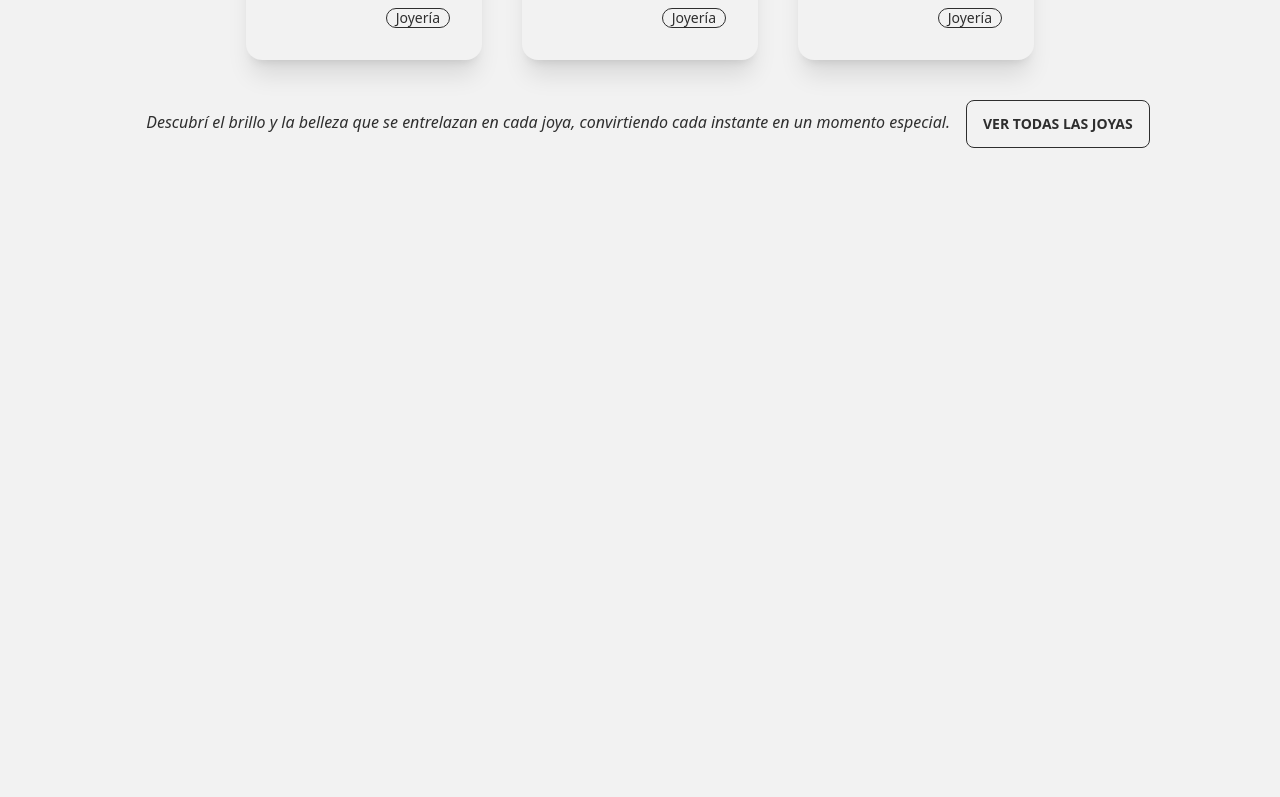
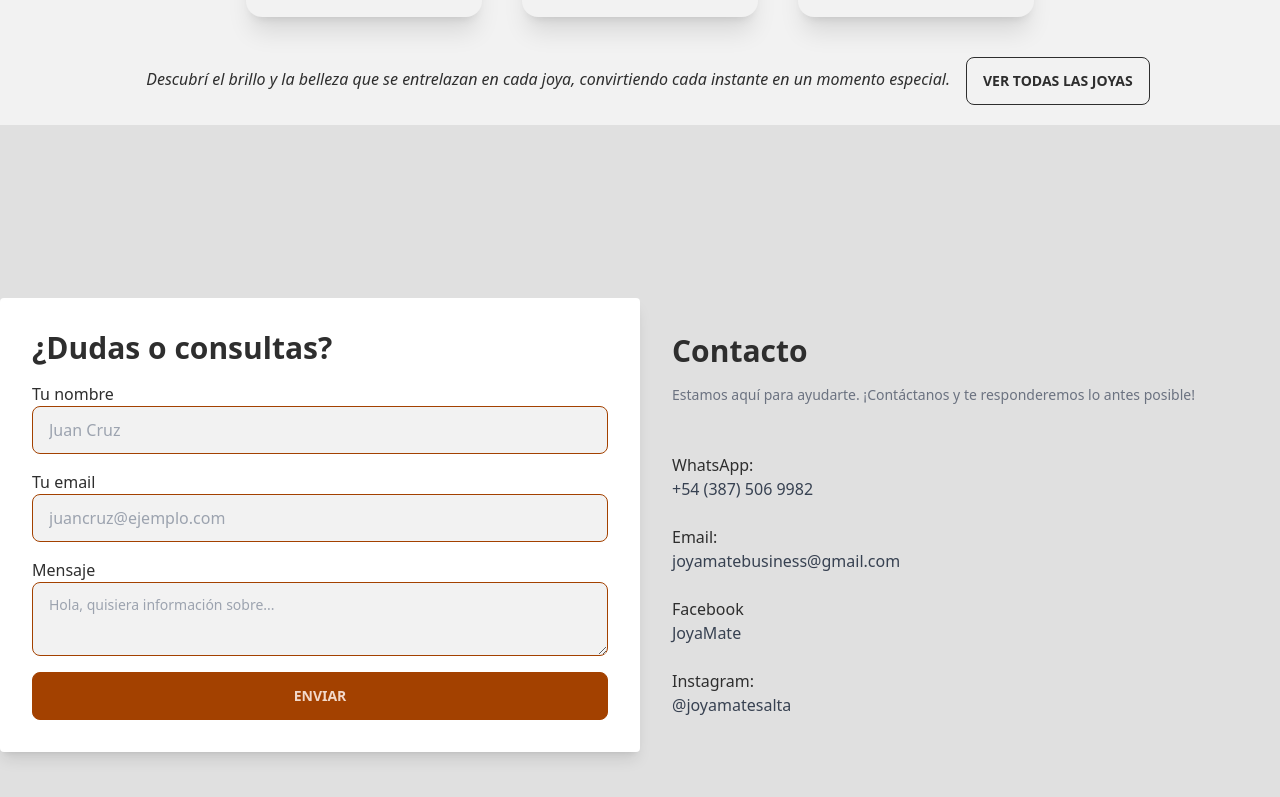
Before and after one commit to tsuramii/joyamate, a React (Vite) app: page / in a window 1280 px wide. Shown: the part 1823-2620 px from the top of the page. Before the commit the page ends 1991 px from the top, so only its background shows below. Built offline with nearby package versions, Linux system fonts and the light colour scheme.

Commit message:
add contact section

```diff
--- a/src/App.jsx
+++ b/src/App.jsx
@@ -2,6 +2,7 @@ import Header from './components/Header'
 import HeroSection from './components/HeroSection'
 import ProductSection from './components/ProductSection'
 import Footer from './components/Footer'
+import Contact from './components/Contact'
 
 function App() {
 
@@ -10,6 +11,7 @@ function App() {
       <Header />
       <HeroSection/>
       <ProductSection />
+      <Contact />
       <Footer />
     </>
   )
--- /dev/null
+++ b/src/components/Contact.jsx
@@ -0,0 +1,92 @@
+import React from 'react';
+
+function Contact() {
+  const handleSubmit = (event) => {
+    event.preventDefault();
+    const name = event.target.elements.name.value;
+    const email = event.target.elements.email.value;
+    const message = event.target.elements.message.value;
+
+    const subject = encodeURIComponent('Contact Form Submission');
+    const body = encodeURIComponent(`Name: ${name}\nEmail: ${email}\nMessage: ${message}`);
+    const mailtoLink = `mailto:joyamatebusiness@gmail.com?subject=${subject}&body=${body}`;
+
+    window.location.href = mailtoLink;
+  };
+
+  return (
+    <section id="contact" className="flex items-center justify-center min-h-screen bg-base-200">
+      <div className="container mx-auto flex flex-col md:flex-row items-center justify-center h-full">
+        <div className="md:w-1/2 bg-white p-8 rounded shadow-lg">
+          <div className="h-full flex flex-col justify-center">
+            <h2 className="text-3xl font-bold mb-4">¿Dudas o consultas?</h2>
+            <form className="space-y-4" onSubmit={handleSubmit}>
+              <div className="flex flex-col">
+                <label htmlFor="name" className="font-medium">Tu nombre</label>
+                <input
+                  type="text"
+                  id="name"
+                  className="input input-primary"
+                  placeholder="Juan Cruz"
+                  required
+                />
+              </div>
+              <div className="flex flex-col">
+                <label htmlFor="email" className="font-medium">Tu email</label>
+                <input
+                  type="email"
+                  id="email"
+                  className="input input-primary"
+                  placeholder="juancruz@ejemplo.com"
+                  required
+                />
+              </div>
+              <div className="flex flex-col">
+                <label htmlFor="message" className="font-medium">Mensaje</label>
+                <textarea
+                  id="message"
+                  className="textarea textarea-primary"
+                  placeholder="Hola, quisiera información sobre..."
+                  required
+                ></textarea>
+              </div>
+              <button
+                type="submit"
+                className="btn btn-primary w-full"
+              >
+                Enviar
+              </button>
+            </form>
+          </div>
+        </div>
+        <div className="md:w-1/2 p-8">
+          <div className="h-full flex flex-col justify-center">
+            <h2 className="text-3xl font-bold mb-4">Contacto</h2>
+            <p className="text-gray-500 text-sm mb-12">
+    Estamos aquí para ayudarte. ¡Contáctanos y te responderemos lo antes posible!
+  </p>
+            <div className="mb-6">
+              <p className="font-medium">WhatsApp:</p>
+              <a href="https://wa.link/wvzfe1" target="_blank" rel="noreferrer" className='link link-hover'><p className="text-gray-700">+54 (387) 506 9982</p></a>
+            </div>
+            <div className="mb-6">
+              <p className="font-medium">Email:</p>
+              <p className="text-gray-700">joyamatebusiness@gmail.com</p>
+            </div>
+            <div className="mb-6">
+              <p className="font-medium">Facebook</p>
+              <p className="text-gray-700">JoyaMate</p>
+            </div>
+            <div>
+              <p className="font-medium">Instagram:</p>
+              <a href="https://www.instagram.com/joyamatesalta/" target="_blank" rel="noreferrer" className='link link-hover'><p className="text-gray-700">@joyamatesalta</p></a>
+            </div>
+
+          </div>
+        </div>
+      </div>
+    </section>
+  );
+}
+
+export default Contact;
--- a/src/components/Header.jsx
+++ b/src/components/Header.jsx
@@ -20,7 +20,7 @@ function Header() {
                             </ul>
                         </details>
                     </li>
-                    <li><a href="contact" className="hover:text-secondary">Contactános</a></li>
+                    <li><a href="#contact" className="hover:text-secondary">Contactános</a></li>
                 </ul>
             </div>
             <div className="navbar-center">
```
